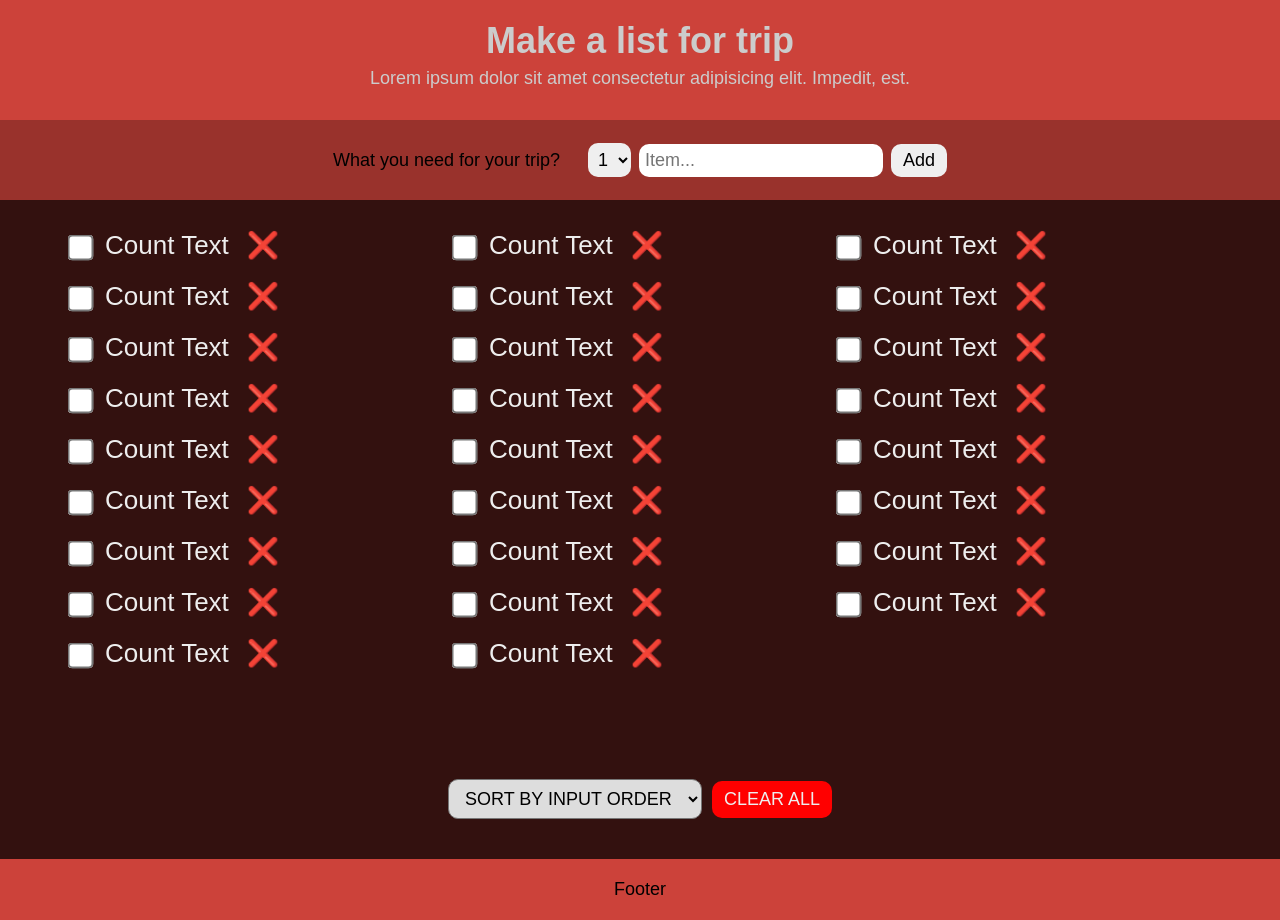
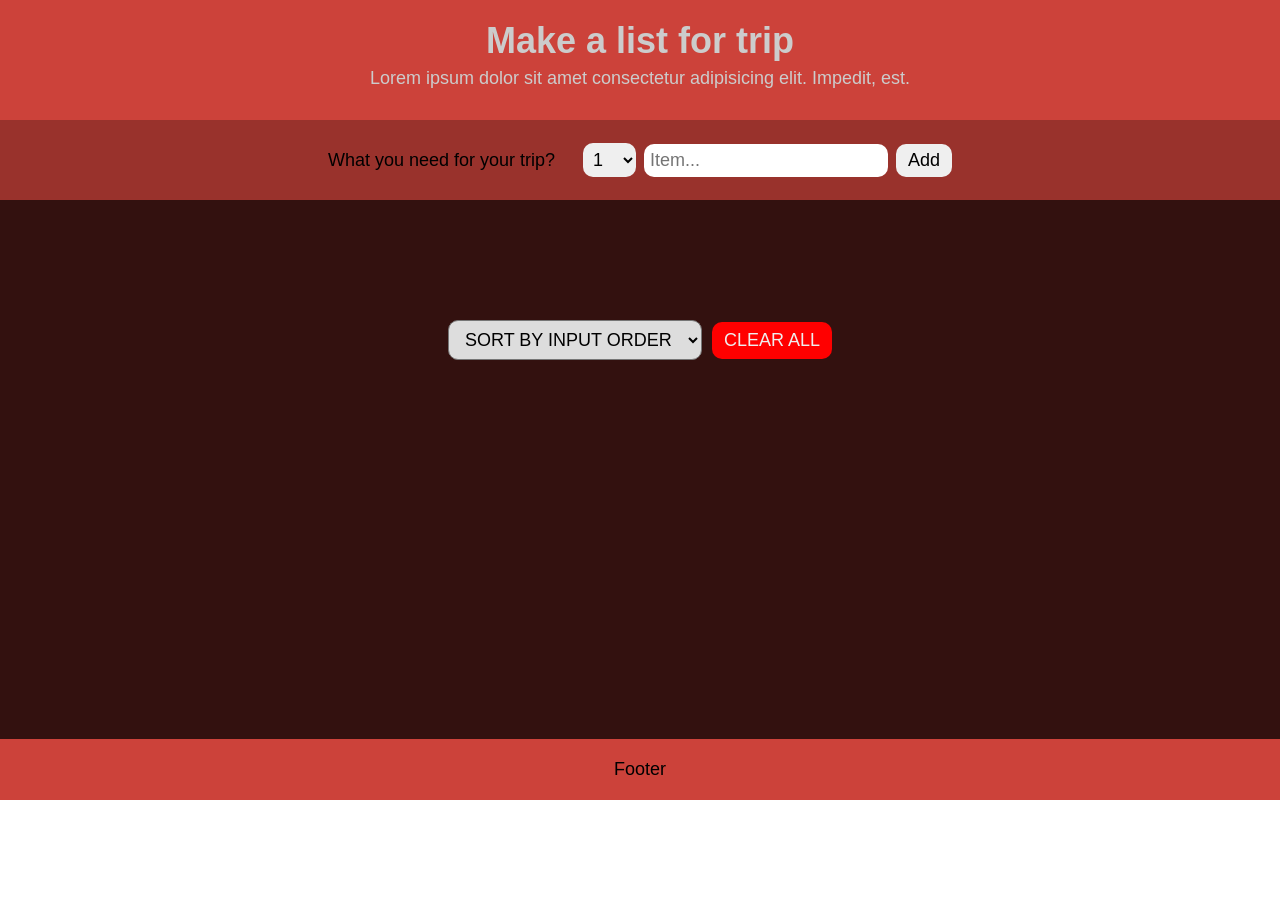
Before and after one commit to kingarunesh/Travel-Packing-List, a React (Create React App) app: page / in a window 1280 px wide. After the commit the page ends 800 px from the top, so only its background shows below. Built offline with nearby package versions, Linux system fonts and the light colour scheme.

Commit message:
2 : Add | Delete | packed - working now

```diff
--- a/src/App.js
+++ b/src/App.js
@@ -3,13 +3,51 @@ import Form from "./components/Form";
 import PackingList from "./components/PackingList";
 import Footer from "./components/Footer";
 
+import { useState } from "react";
+
 export default function App() {
+    const [total, setTotal] = useState(1);
+    const [title, setTitle] = useState("");
+    const [items, setItems] = useState([]);
+
+    const addItemHandler = function (e) {
+        e.preventDefault();
+
+        //  remove later
+        console.log(`${total} : ${title}`);
+
+        //  new item object
+        const newItem = {
+            id: Date.now(),
+            packed: false,
+            title,
+            total,
+        };
+
+        //  add new item to list
+        setItems((items) => [...items, newItem]);
+
+        console.log(items);
+
+        //  clear input
+        setTotal(1);
+        setTitle("");
+    };
+
+    const packedHandler = function (id) {
+        setItems((items) => items.map((item) => (item.id === id ? { ...item, packed: !item.packed } : item)));
+    };
+
+    const deleteHandler = function (id) {
+        setItems((items) => items.filter((item) => item.id !== id));
+    };
+
     return (
         <>
             <div className="conatiner">
                 <Header />
-                <Form />
-                <PackingList />
+                <Form total={total} setTotal={setTotal} title={title} setTitle={setTitle} addItemHandler={addItemHandler} />
+                <PackingList items={items} onPackedHandler={packedHandler} onDeleteHandler={deleteHandler} />
                 <Footer />
             </div>
         </>
--- a/src/components/Form.js
+++ b/src/components/Form.js
@@ -1,4 +1,4 @@
-export default function Form() {
+export default function Form({ total, setTotal, title, setTitle, addItemHandler }) {
     return (
         <>
             <div className="conatiner__form">
@@ -6,16 +6,16 @@ export default function Form() {
                     <div className="conatiner__form--input">
                         <label>What you need for your trip?</label>
 
-                        <select>
-                            <option value="1">1</option>
-                            <option value="2">2</option>
-                            <option value="3">3</option>
-                            <option value="4">4</option>
+                        <select value={total} onChange={(e) => setTotal(Number(e.target.value))}>
+                            {Array.from({ length: 20 }, (value, index) => (
+                                <option value={index + 1} key={index}>
+                                    {index + 1}
+                                </option>
+                            ))}
                         </select>
 
-                        <input type="text" placeholder="Item..." />
-
-                        <button>Add</button>
+                        <input type="text" placeholder="Item..." value={title} onChange={(e) => setTitle(e.target.value)} />
+                        <button onClick={addItemHandler}>Add</button>
                     </div>
                 </form>
             </div>
--- a/src/components/Item.js
+++ b/src/components/Item.js
@@ -1,14 +1,18 @@
-export default function Item() {
+export default function Item({ item, onPackedHandler, onDeleteHandler }) {
     return (
         <>
             <div className="conatiner__item">
                 <div className="conatiner__item--checkbox">
-                    <input type="checkbox" />
+                    <input type="checkbox" value={item.packed} onChange={() => onPackedHandler(item.id)} />
                 </div>
 
-                <div className="conatiner__item--text">Count Text</div>
+                <div className="conatiner__item--text" style={{ textDecoration: `${item.packed ? "line-through" : ""}` }}>
+                    {item.title}
+                </div>
 
-                <div className="conatiner__item--close-btn">❌</div>
+                <div className="conatiner__item--close-btn" onClick={() => onDeleteHandler(item.id)}>
+                    ❌
+                </div>
             </div>
         </>
     );
--- a/src/components/PackingList.js
+++ b/src/components/PackingList.js
@@ -1,36 +1,13 @@
 import Item from "./Item";
 
-export default function PackingList() {
+export default function PackingList({ items, onPackedHandler, onDeleteHandler }) {
     return (
         <>
             <main className="conatiner__main">
                 <section className="conatiner__main--items">
-                    <Item />
-                    <Item />
-                    <Item />
-                    <Item />
-                    <Item />
-                    <Item />
-                    <Item />
-                    <Item />
-                    <Item />
-                    <Item />
-                    <Item />
-                    <Item />
-                    <Item />
-                    <Item />
-                    <Item />
-                    <Item />
-                    <Item />
-                    <Item />
-                    <Item />
-                    <Item />
-                    <Item />
-                    <Item />
-                    <Item />
-                    <Item />
-                    <Item />
-                    <Item />
+                    {items.map((item) => (
+                        <Item item={item} onPackedHandler={onPackedHandler} onDeleteHandler={onDeleteHandler} key={item.id} />
+                    ))}
                 </section>
 
                 <section className="conatiner__main--filter">
```
